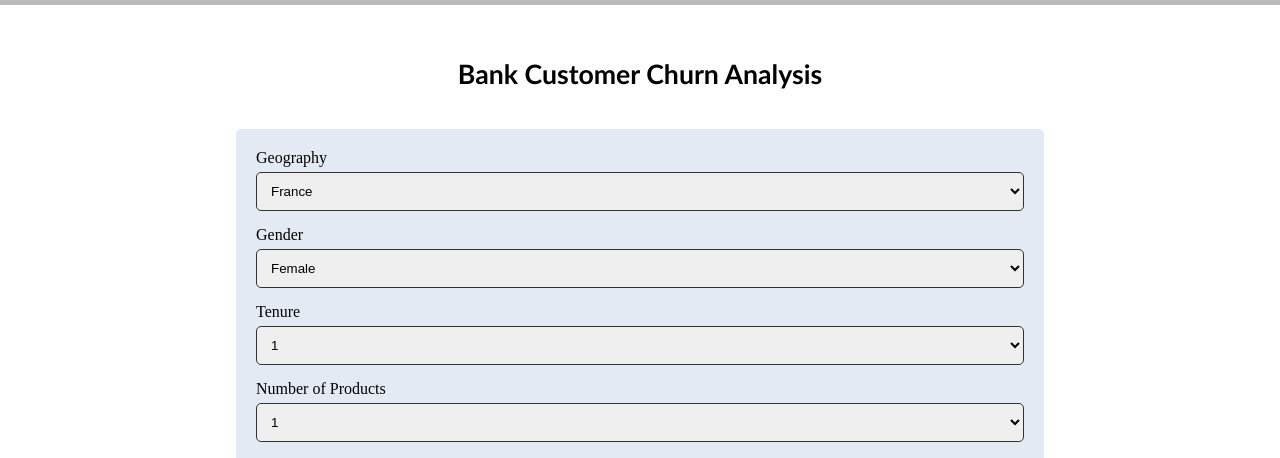
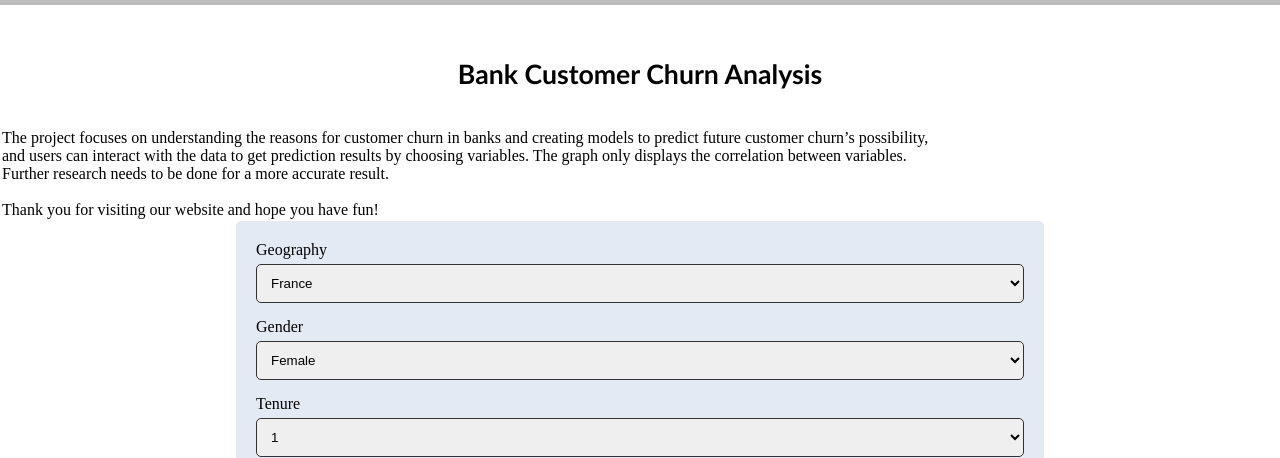
Before and after one commit to wyue20/Bank-Customer-Churn-Analysis, a Flask app: page / in a window 1280 px wide. Shown: the top 458 px of the page. Run offline with Flask 2, Linux system fonts and the light colour scheme; parts of the project's set-up code (start-up, migrations or seed data) failed here and were passed over; some libraries are stand-ins or nearby versions.

Commit message:
Update index.html

```diff
--- a/templates/index.html
+++ b/templates/index.html
@@ -49,6 +49,14 @@
         <div id = "homepage">
             <h2>Bank Customer Churn Analysis</h2>
         </div>
+
+	<p>
+		The project focuses on understanding the reasons for customer churn in banks and creating models to predict future customer churn’s possibility,<br>
+		and users can interact with the data to get prediction results by choosing variables. The graph only displays the correlation between variables.<br>
+		Further research needs to be done for a more accurate result.
+		<br><br>
+		Thank you for visiting our website and hope you have fun!
+	</p>
 <!-- dropdown menu starts here -->
         <div class="container">
         <form name="submit" action="/" method="post">
```
